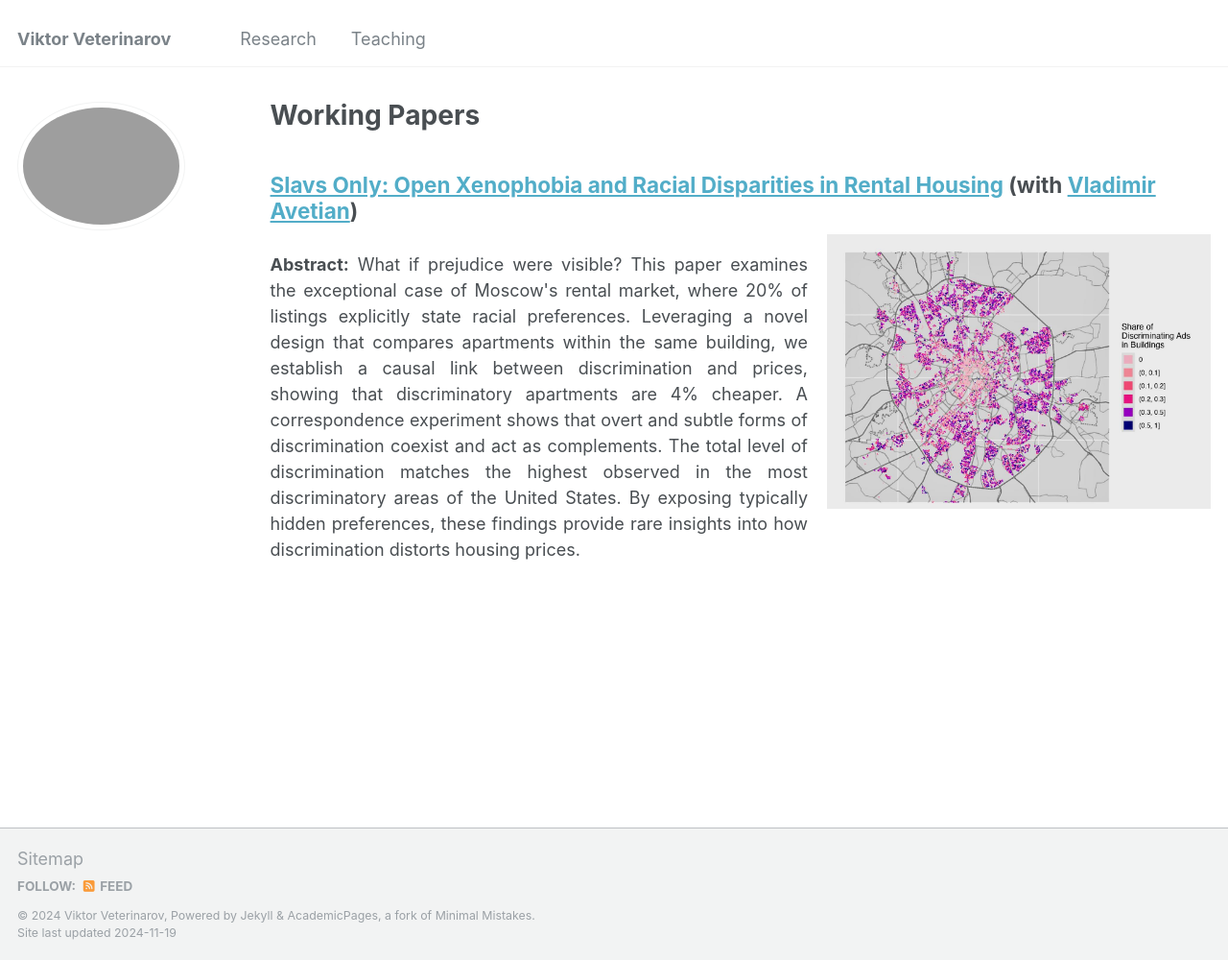
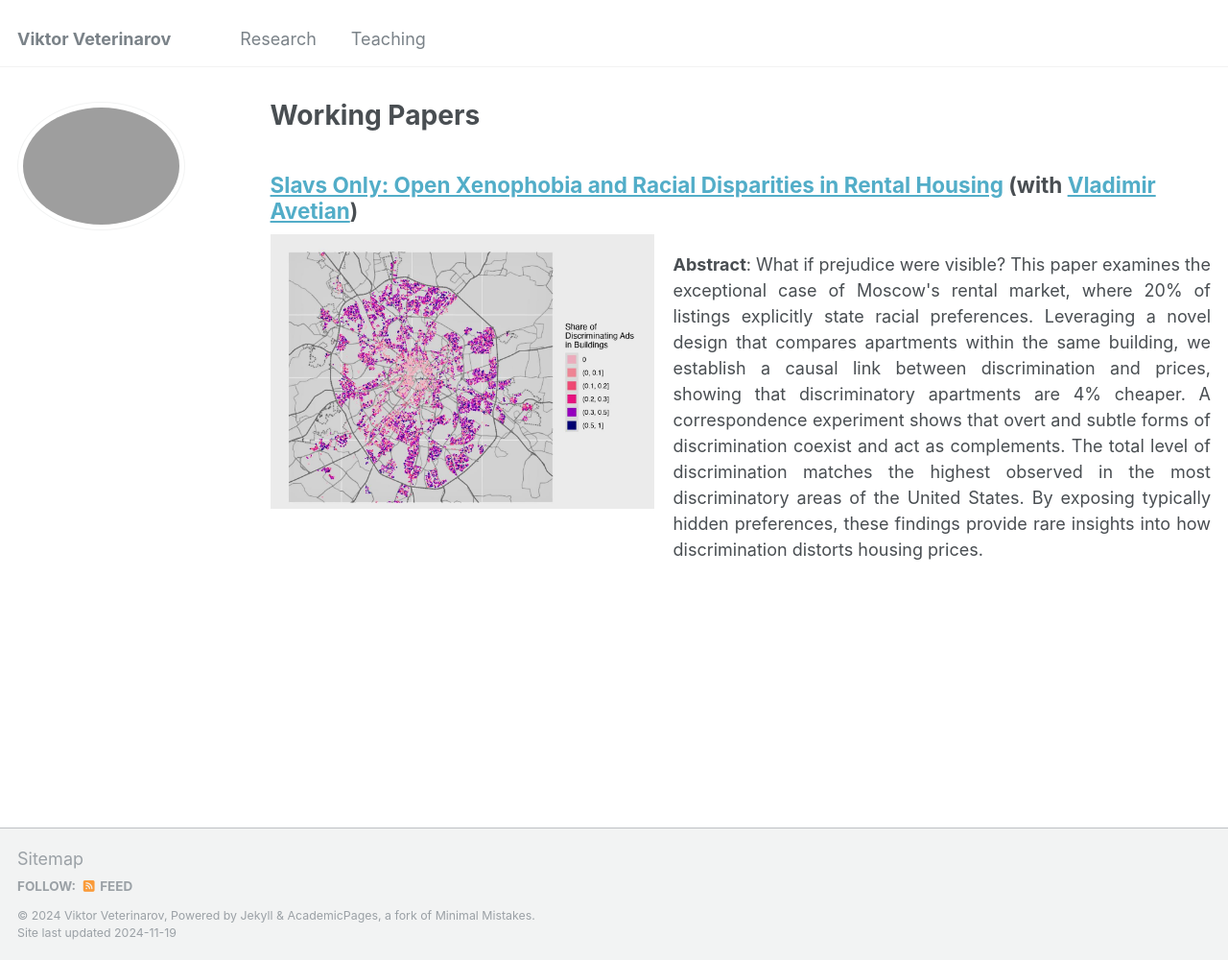
Before and after one commit to viktorveterinarov/viktorveterinarov.github.io, a Jekyll site: the page built from _pages/publications.md, in a window 1280 px wide and 1000 px high. Shown: the whole window at 96% size. Built offline with Jekyll 4.4.1, drawn with Linux system fonts in a browser that asks for light colours.

Commit message:
Update publications.md

```diff
--- a/_pages/publications.md
+++ b/_pages/publications.md
@@ -10,9 +10,9 @@
 <a href="https://papers.ssrn.com/sol3/papers.cfm?abstract_id=4983808" target="_blank">Slavs Only: Open Xenophobia and Racial Disparities in Rental Housing</a> (with <a href="https://vladimir-avetian.github.io/" target="_blank">Vladimir Avetian</a>)
 -----
 
-<div style="display: flex; align-items: flex-start; justify-content: space-between;">
-  <div style="flex: 1;">
-    <p align="justify"><b>Abstract:</b> What if prejudice were visible? This paper examines the exceptional case of Moscow's rental market, where 20% of listings explicitly state racial preferences. Leveraging a novel design that compares apartments within the same building, we establish a causal link between discrimination and prices, showing that discriminatory apartments are 4% cheaper. A correspondence experiment shows that overt and subtle forms of discrimination coexist and act as complements. The total level of discrimination matches the highest observed in the most discriminatory areas of the United States. By exposing typically hidden preferences, these findings provide rare insights into how discrimination distorts housing prices.</p>
+<div style="display: flex; align-items: flex-start;">
+       <img src="/images/map_dots_cat.jpg" alt="Viktor" style="width: 400px; margin-right: 20px;">
+  <div>
+ <p align="justify"><b>Abstract</b>: What if prejudice were visible? This paper examines the exceptional case of Moscow's rental market, where 20% of listings explicitly state racial preferences. Leveraging a novel design that compares apartments within the same building, we establish a causal link between discrimination and prices, showing that discriminatory apartments are 4% cheaper. A correspondence experiment shows that overt and subtle forms of discrimination coexist and act as complements. The total level of discrimination matches the highest observed in the most discriminatory areas of the United States. By exposing typically hidden preferences, these findings provide rare insights into how discrimination distorts housing prices.</p>
   </div>
-  <img src="/images/map_dots_cat.jpg" alt="Viktor" style="width: 400px; margin-left: 20px;">
 </div>
```
